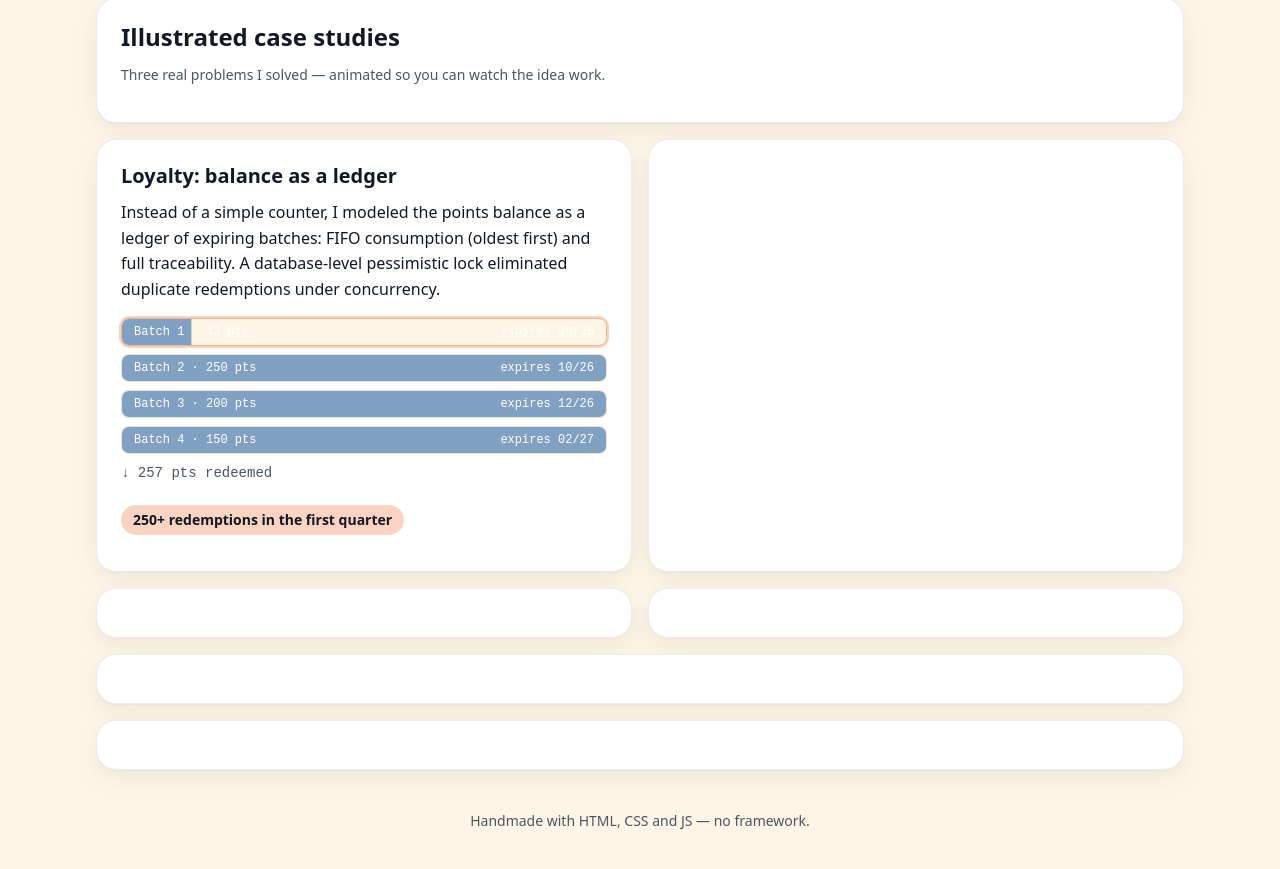
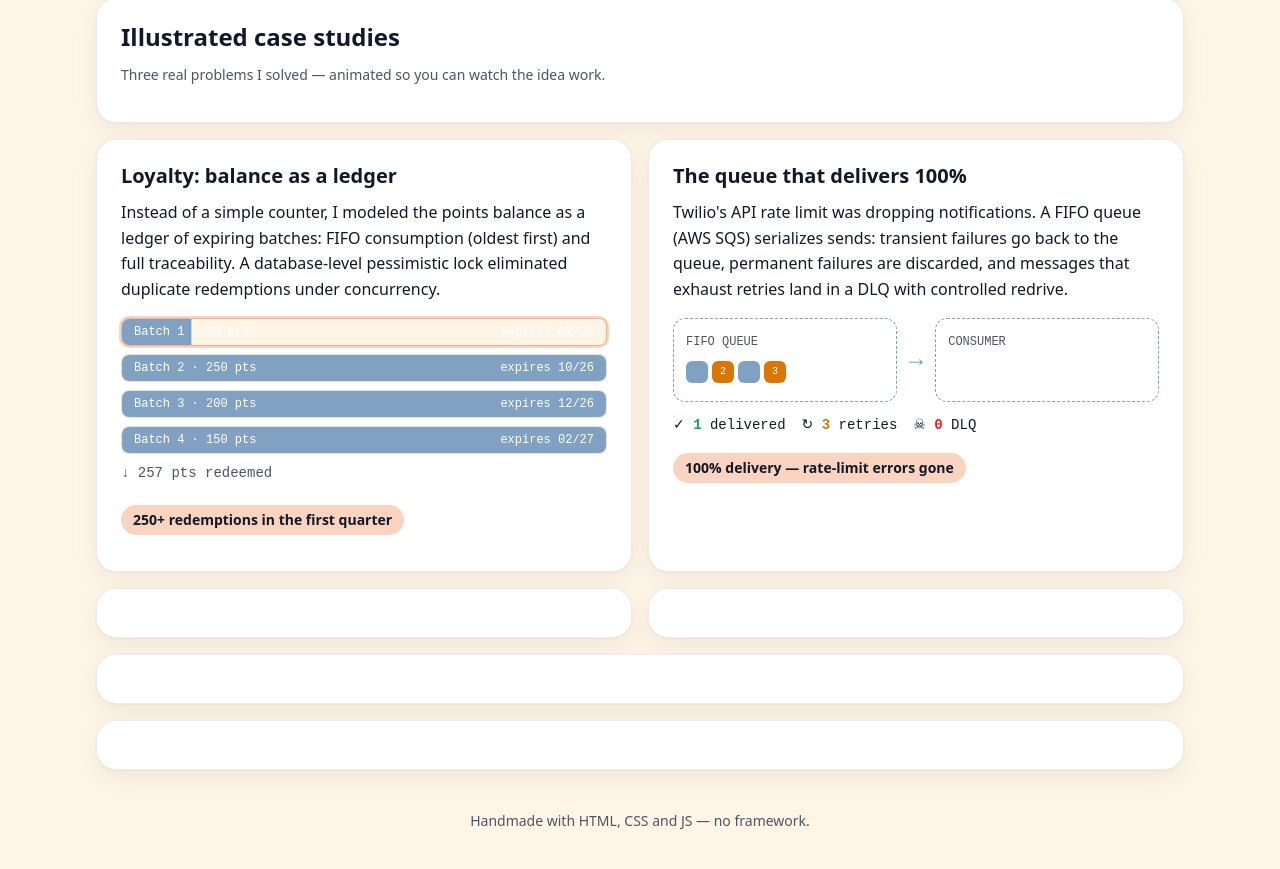
Before and after one commit to Eder-Queiroz/portfolio, a website built with Vite: page index.html in a window 1280 px wide. Shown: the part 760-1629 px from the top of the page. Built offline with nearby package versions, Linux system fonts and the light colour scheme.

Commit message:
feat: animated SQS queue with retry and DLQ case widget

```diff
--- a/index.html
+++ b/index.html
@@ -56,7 +56,23 @@
         <p class="mono ledger-count" aria-hidden="true"></p>
         <p class="metric" data-i18n="ledger.metric"></p>
       </section>
-      <section id="sqs-case" class="card card--span2"></section>
+      <section id="sqs-case" class="card card--span2">
+        <h3 data-i18n="sqs.title"></h3>
+        <p data-i18n="sqs.desc"></p>
+        <div class="sqs-stage" aria-hidden="true">
+          <div class="sqs-lane">
+            <div class="sqs-box sqs-queue"><span class="sqs-box-label" data-i18n="sqs.queue"></span><div class="sqs-slots"></div></div>
+            <div class="sqs-arrow mono">→</div>
+            <div class="sqs-box sqs-consumer"><span class="sqs-box-label" data-i18n="sqs.consumer"></span><div class="sqs-processing"></div></div>
+          </div>
+          <div class="sqs-counters mono">
+            <span class="sqs-counter ok">✓ <b class="c-delivered">0</b> <span data-i18n="sqs.delivered"></span></span>
+            <span class="sqs-counter warn">↻ <b class="c-retried">0</b> <span data-i18n="sqs.retried"></span></span>
+            <span class="sqs-counter danger">☠ <b class="c-dlq">0</b> <span data-i18n="sqs.dlq"></span></span>
+          </div>
+        </div>
+        <p class="metric" data-i18n="sqs.metric"></p>
+      </section>
       <section id="ga-case" class="card card--span2"></section>
       <section id="wins" class="card card--span2"></section>
       <section id="experience" class="card card--full"></section>
--- a/src/js/main.js
+++ b/src/js/main.js
@@ -7,16 +7,19 @@ import '../styles/header.css'
 import '../styles/hero.css'
 import '../styles/skills.css'
 import '../styles/ledger.css'
+import '../styles/sqs.css'
 import { initI18n, setLang, getLang } from './i18n.js'
 import { initTypingWidget } from './widgets/typing.js'
 import { initSkillsWidget } from './widgets/skills.js'
 import { initLedgerWidget } from './widgets/ledger.js'
+import { initSqsWidget } from './widgets/sqs.js'
 import { revealOnScroll } from './utils.js'
 
 initI18n()
 initTypingWidget(document.getElementById('typing'))
 initSkillsWidget(document.getElementById('skills'))
 initLedgerWidget(document.getElementById('ledger-case'))
+initSqsWidget(document.getElementById('sqs-case'))
 document.getElementById('lang-toggle').addEventListener('click', () =>
   setLang(getLang() === 'pt' ? 'en' : 'pt'))
 revealOnScroll()
--- /dev/null
+++ b/src/js/widgets/sqs.js
@@ -0,0 +1,55 @@
+import { prefersReducedMotion } from '../utils.js'
+
+export function initSqsWidget(root) {
+  const slots = root.querySelector('.sqs-slots')
+  const processing = root.querySelector('.sqs-processing')
+  const counters = {
+    delivered: root.querySelector('.c-delivered'),
+    retried: root.querySelector('.c-retried'),
+    dlq: root.querySelector('.c-dlq'),
+  }
+  let queue = [], nextId = 1
+  const totals = { delivered: 0, retried: 0, dlq: 0 }
+
+  const renderQueue = () => {
+    slots.innerHTML = ''
+    queue.slice(0, 6).forEach((m) => {
+      const el = document.createElement('div')
+      el.className = `sqs-msg${m.tries > 0 ? ' retry' : ''}`
+      el.textContent = m.tries > 0 ? m.tries + 1 : ''
+      slots.appendChild(el)
+    })
+  }
+  const bump = (key) => { totals[key]++; counters[key].textContent = totals[key] }
+
+  if (prefersReducedMotion()) {
+    queue = [{ tries: 0 }, { tries: 1 }, { tries: 0 }]
+    renderQueue()
+    processing.innerHTML = '<div class="sqs-msg"></div>'
+    counters.delivered.textContent = '128'; counters.retried.textContent = '9'; counters.dlq.textContent = '1'
+    return
+  }
+
+  setInterval(() => { if (queue.length < 8) { queue.push({ id: nextId++, tries: 0 }); renderQueue() } }, 900)
+
+  setInterval(() => {
+    const msg = queue.shift()
+    if (!msg) return
+    renderQueue()
+    const el = document.createElement('div')
+    el.className = `sqs-msg pop${msg.tries > 0 ? ' retry' : ''}`
+    processing.innerHTML = ''
+    processing.appendChild(el)
+    setTimeout(() => {
+      processing.innerHTML = ''
+      const roll = Math.random()
+      if (roll < 0.62) bump('delivered')
+      else if (roll < 0.9) {
+        msg.tries++
+        bump('retried')
+        if (msg.tries >= 3) bump('dlq')
+        else { queue.push(msg); renderQueue() }
+      } /* else: falha permanente — descartada em silêncio */
+    }, 600)
+  }, 1100)
+}
--- /dev/null
+++ b/src/styles/sqs.css
@@ -0,0 +1,13 @@
+.sqs-stage { margin: var(--space-4) 0 var(--space-2); }
+.sqs-lane { display: flex; align-items: stretch; gap: var(--space-3); }
+.sqs-box { flex: 1; min-height: 84px; border: 1px dashed var(--color-secondary); border-radius: 12px; padding: var(--space-2) var(--space-3); }
+.sqs-box-label { font-size: var(--text-xs); font-family: var(--font-mono); color: var(--color-text-soft); text-transform: uppercase; }
+.sqs-arrow { align-self: center; color: var(--color-secondary); font-size: var(--text-xl); }
+.sqs-slots, .sqs-processing { display: flex; gap: var(--space-1); flex-wrap: wrap; margin-top: var(--space-2); }
+.sqs-msg { width: 22px; height: 22px; border-radius: 6px; background: var(--color-secondary); display: grid; place-items: center; color: #fff; font-size: 10px; font-family: var(--font-mono); transition: background var(--transition), transform var(--transition); }
+.sqs-msg.retry { background: var(--color-warning); }
+.sqs-msg.pop { transform: scale(1.15); }
+.sqs-counters { display: flex; gap: var(--space-4); margin-top: var(--space-3); font-size: var(--text-sm); flex-wrap: wrap; }
+.sqs-counter.ok b { color: var(--color-success); }
+.sqs-counter.warn b { color: var(--color-warning); }
+.sqs-counter.danger b { color: var(--color-danger); }
```
